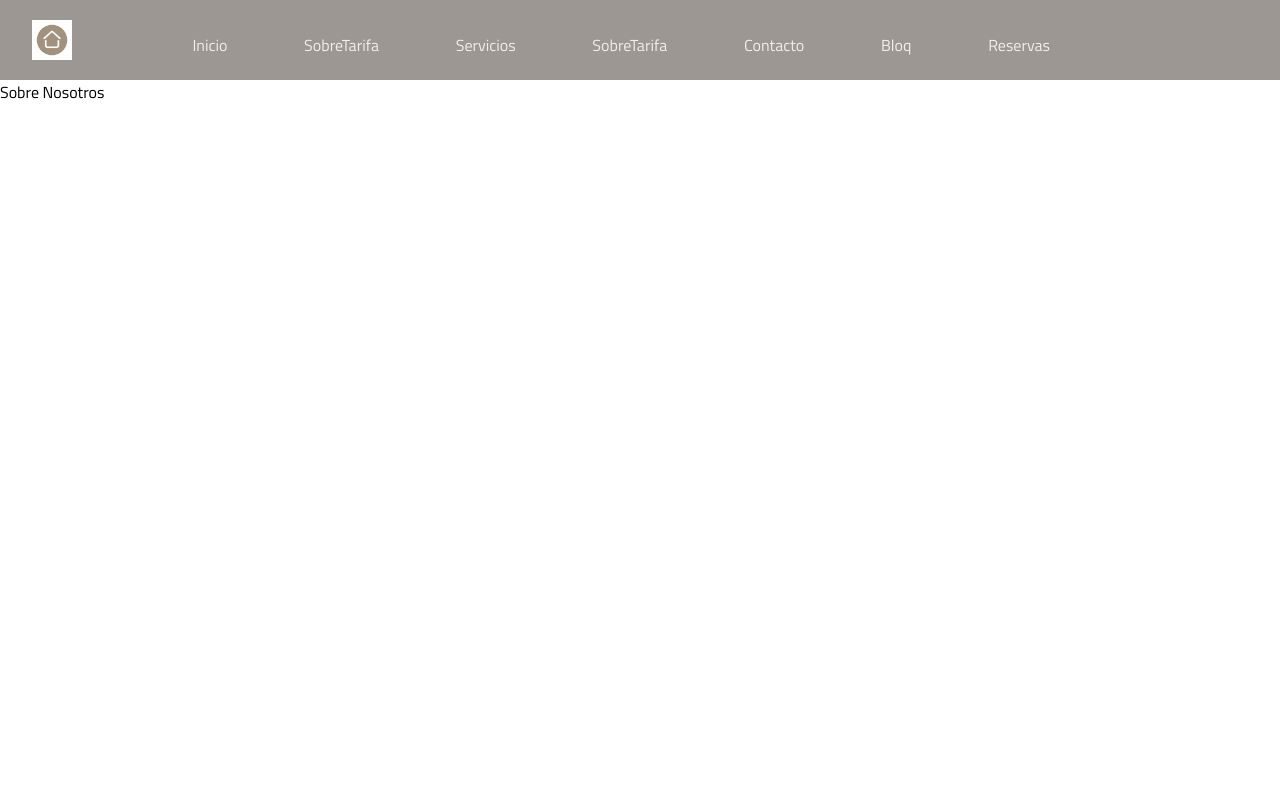
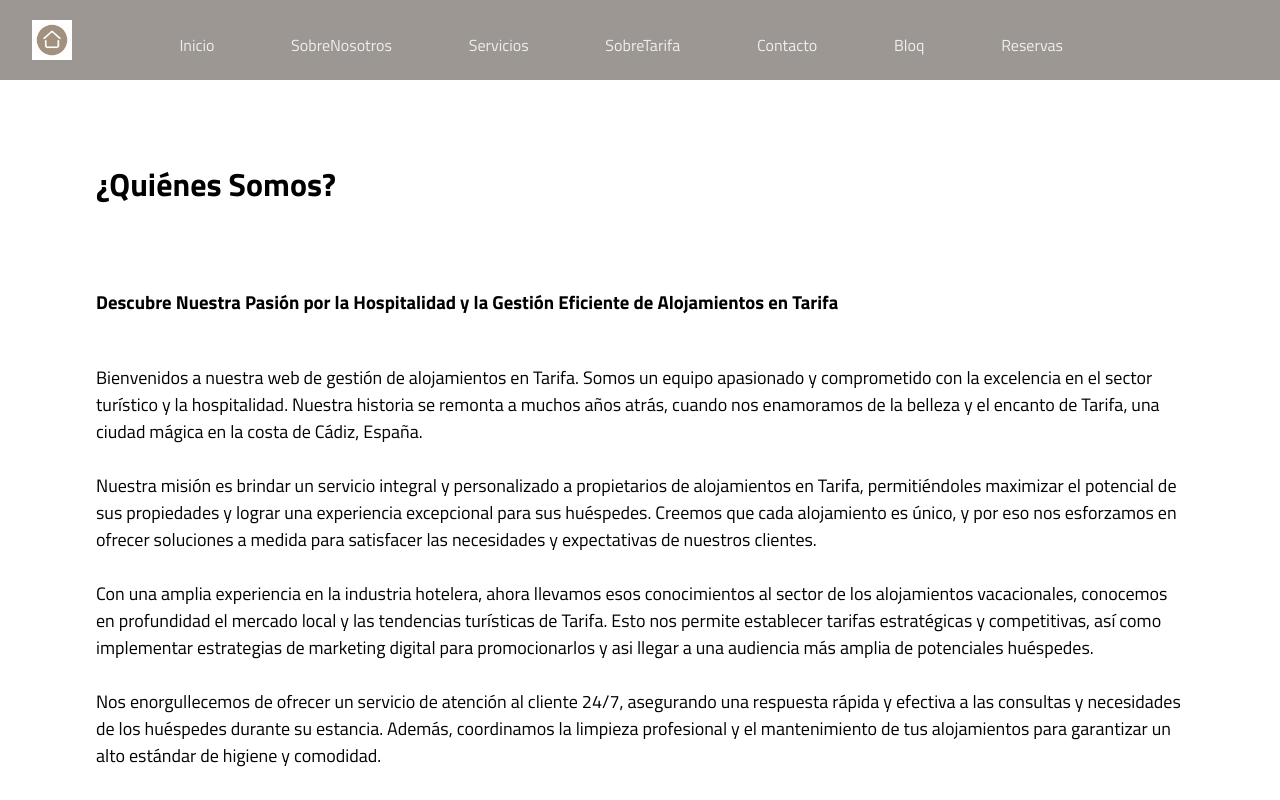
Before and after one commit to axmmxa/we-tarifa-website, a React (Create React App) app in the folder we-tarifa-app/: page /SobreNosotros in a window 1280 px wide. Shown: the top 800 px of the page. Built offline with nearby package versions, Linux system fonts and the light colour scheme.

Commit message:
Quien Somos text added

```diff
--- a/we-tarifa-app/src/components/Navbar.js
+++ b/we-tarifa-app/src/components/Navbar.js
@@ -27,7 +27,7 @@ const Navbar = () => {
 
 
             <a ><Link to='/'>Inicio</Link></a>
-            <a ><Link to='/SobreNosotros'>SobreTarifa</Link></a>
+            <a ><Link to='/SobreNosotros'>SobreNosotros</Link></a>
             <a ><Link to='/Servicios'>Servicios</Link></a>
             <a ><Link to='/SobreTarifa'>SobreTarifa</Link></a>
             <a ><Link to='/Contacto'>Contacto</Link></a>
--- a/we-tarifa-app/src/components/SobreNosotros.js
+++ b/we-tarifa-app/src/components/SobreNosotros.js
@@ -1,9 +1,37 @@
 import React from 'react'
+
+import './styles/SobreNosotros.css'
 
 const SobreNosotros = () => {
   return (
-    <div>
-      Sobre Nosotros
+    <div className='SobreNosotros'>
+      <h1>¿Quiénes Somos?</h1>
+      <h3>Descubre Nuestra Pasión por la Hospitalidad y la Gestión Eficiente de Alojamientos en Tarifa</h3>
+      <p>
+      Bienvenidos a nuestra web de gestión de alojamientos en Tarifa. Somos un equipo apasionado y comprometido con la excelencia en
+      el sector turístico y la hospitalidad. Nuestra historia se remonta a muchos años atrás, cuando nos enamoramos de la belleza y el encanto de Tarifa, una ciudad mágica en la costa de Cádiz, España.
+      <br></br>
+      <br></br>
+      Nuestra misión es brindar un servicio integral y personalizado a propietarios de alojamientos en Tarifa, permitiéndoles maximizar el potencial de sus propiedades y lograr una experiencia excepcional para sus huéspedes. Creemos que cada alojamiento es único, y por eso nos esforzamos en ofrecer soluciones a medida para satisfacer las necesidades y expectativas de nuestros clientes.
+      <br></br>
+      <br></br>
+      Con una amplia experiencia en la industria hotelera, ahora llevamos esos conocimientos al sector de los alojamientos vacacionales, conocemos en profundidad el mercado local y las tendencias turísticas de Tarifa. Esto nos permite establecer tarifas estratégicas y competitivas, así como implementar estrategias de marketing digital para promocionarlos y asi llegar a una audiencia más amplia de potenciales huéspedes.
+      <br></br>
+      <br></br>
+      Nos enorgullecemos de ofrecer un servicio de atención al cliente 24/7, asegurando una respuesta rápida y efectiva a las consultas y necesidades de los huéspedes durante su estancia. Además, coordinamos la limpieza profesional y el mantenimiento de tus alojamientos para garantizar un alto estándar de higiene y comodidad.
+      <br></br>
+      <br></br>
+      La transparencia y la comunicación clara son valores fundamentales para nosotros. Mantenemos una relación cercana con nuestros clientes, proporcionándoles informes periódicos y detallados sobre el desempeño de sus alojamientos para que estén siempre informados y puedan tomar decisiones.
+      <br></br>
+      <br></br>
+      En nuestra web de gestión de alojamientos en Tarifa, te ofrecemos tranquilidad y confianza para que puedas disfrutar de los beneficios de ser anfitrión sin preocupaciones. Nuestra pasión por la hospitalidad y el compromiso con la excelencia nos impulsa a brindarte el mejor servicio posible para alcanzar el éxito en el competitivo mercado turístico de Tarifa.
+      <br></br>
+      <br></br>
+      ¡Únete a nuestra comunidad de propietarios de alojamientos y descubre cómo podemos potenciar tus propiedades en este paraíso costero! Estamos aquí para ayudarte a convertirte en un anfitrión destacado en Tarifa y hacer que tus huéspedes vivan una experiencia inolvidable en tus alojamientos.
+      <br></br>
+      <br></br>
+      ¡Contáctanos hoy mismo y comienza a disfrutar de todos los beneficios que tenemos para ofrecerte!
+      </p>
     </div>
   )
 }
--- /dev/null
+++ b/we-tarifa-app/src/components/styles/SobreNosotros.css
@@ -0,0 +1,16 @@
+.SobreNosotros {
+    display: flex;
+    justify-content: start;
+    flex-direction: column;
+    margin-left: 6rem;
+    margin-right: 6rem;
+}
+
+.SobreNosotros h1 {
+    margin-left: 0;
+}
+
+.SobreNosotros p {
+    margin-top: 3rem;
+    font-size: large;
+}
```
